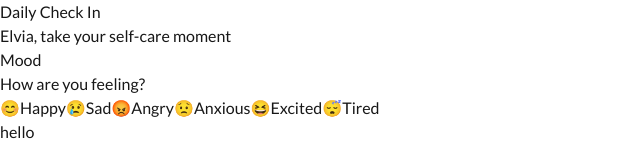
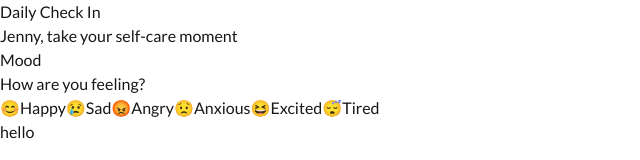
Before and after one commit to elviafranco/gdihackalong2024, a Next.js app: page /checkin in a window 1280 px wide. Shown: the top 160 px of the page, without its empty margins (0-640 px from the left). Built offline with nearby package versions, Linux system fonts and the light colour scheme.

Commit message:
Updating name

```diff
--- a/src/app/checkin/page.tsx
+++ b/src/app/checkin/page.tsx
@@ -7,7 +7,7 @@ export default function Page() {
     <main className="m-8">
       <Header
         title="Daily Check In"
-        name="Elvia"
+        name="Jenny"
         subtext="take your self-care moment"
       />
       <div className="flex flex-col justify-center items-center space-y-4">
```
